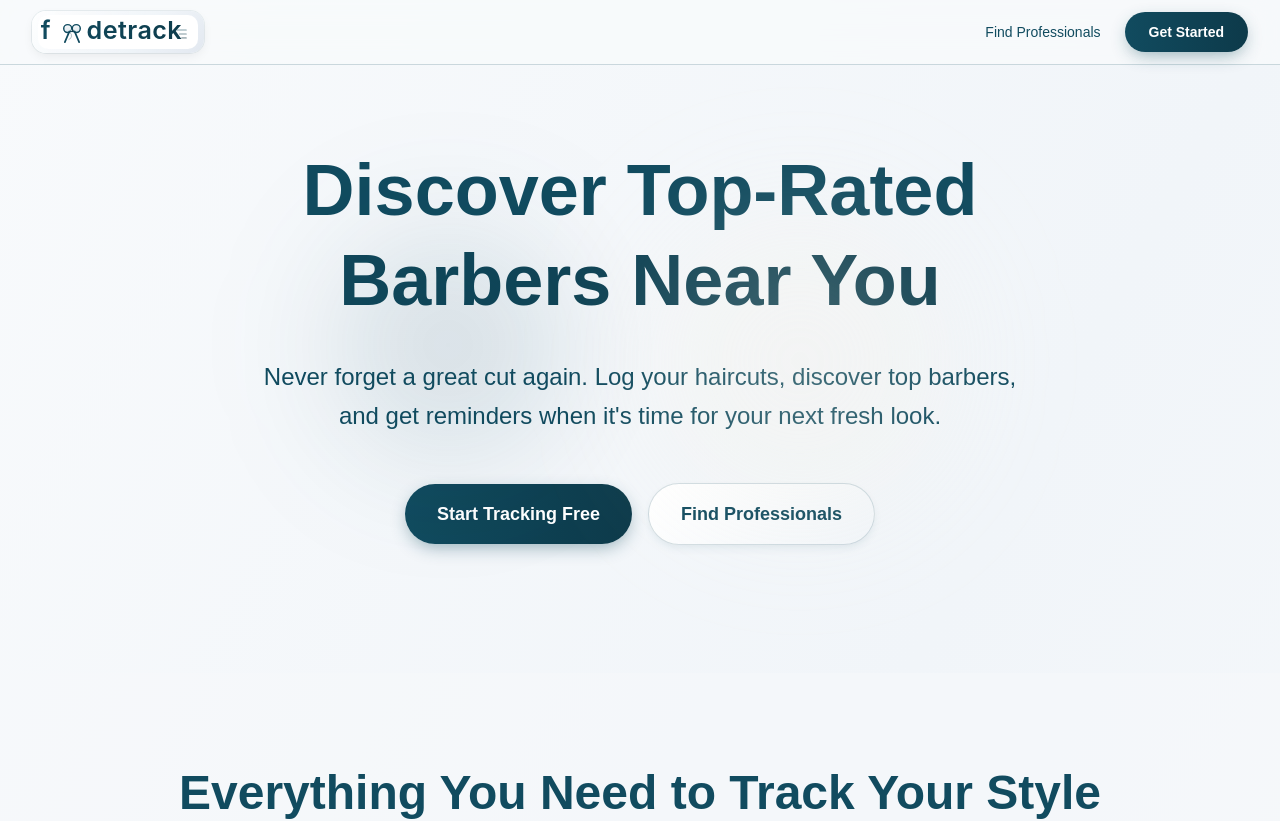
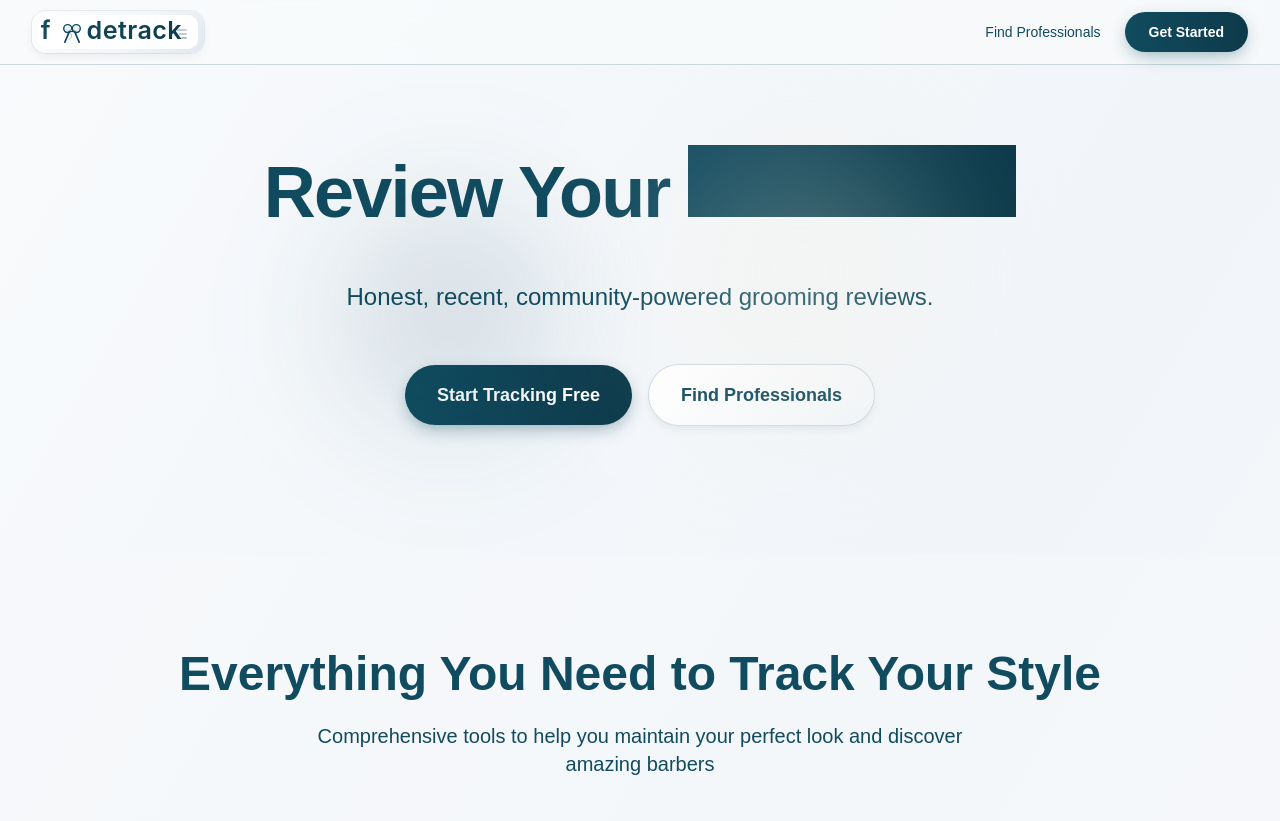
Before and after one commit to utkaxxh/fadetrack, a Next.js app: page / in a window 1280 px wide. Shown: the top 821 px of the page. Built offline with nearby package versions, Linux system fonts and the light colour scheme; no server answers; the database is empty.

Commit message:
feat: rotating headline with flipping barber/beautician/stylist animation

```diff
--- a/src/app/page.tsx
+++ b/src/app/page.tsx
@@ -71,6 +71,15 @@ export default function HomePage() {
   const [reviews, setReviews] = useState<Review[]>([]);
   const [showRoleSelection, setShowRoleSelection] = useState(false);
   const [showProfileSetup, setShowProfileSetup] = useState(false);
+  // Word flip state for hero headline
+  const flipWords = ['Barber', 'Beautician', 'Stylist'];
+  const [wordIndex, setWordIndex] = useState(0);
+  useEffect(() => {
+    const interval = setInterval(() => {
+      setWordIndex(i => (i + 1) % flipWords.length);
+    }, 2400); // cycle every 2.4s
+    return () => clearInterval(interval);
+  }, []);
   const user = useSupabaseUser();
   const { role, updateUserRole, isProfessional, isLoading: roleLoading } = useUserRole(user);
 
@@ -291,15 +300,26 @@ export default function HomePage() {
         <section className="relative pt-20 pb-32 px-4 sm:px-6 lg:px-8">
           <div className="max-w-7xl mx-auto text-center">
             <div className="animate-fade-in">
-              <h1 className="text-5xl md:text-7xl font-bold mb-8 leading-tight" style={{color: '#114B5F'}}>
-                Discover Top-Rated
-                <span className="block" style={{background: 'linear-gradient(to right, #114B5F, #0d3a4a)', WebkitBackgroundClip: 'text', WebkitTextFillColor: 'transparent', backgroundClip: 'text'}}>
-                  Barbers Near You
+              <h1
+                aria-label="Review Your Barber, Beautician, or Stylist"
+                className="text-5xl md:text-7xl font-bold mb-10 leading-tight tracking-tight"
+                style={{color: '#114B5F'}}
+              >
+                Review Your{' '}
+                <span className="relative inline-block h-[1em] overflow-hidden align-baseline w-[8.2ch]">
+                  <span
+                    key={wordIndex}
+                    className="block animate-flip-word bg-clip-text text-transparent"
+                    style={{
+                      background: 'linear-gradient(to right, #114B5F, #0d3a4a)'
+                    }}
+                  >
+                    {flipWords[wordIndex]}
+                  </span>
                 </span>
               </h1>
               <p className="text-xl md:text-2xl mb-12 max-w-3xl mx-auto leading-relaxed" style={{color: '#114B5F'}}>
-                Never forget a great cut again. Log your haircuts, discover top barbers,
-                and get reminders when it&apos;s time for your next fresh look.
+                Honest, recent, community-powered grooming reviews.
               </p>
               <div className="flex flex-col sm:flex-row gap-4 justify-center items-center">
                 <Link
@@ -317,7 +337,18 @@ export default function HomePage() {
               </div>
             </div>
           </div>
-
+          {/* Animation styles */}
+          <style jsx>{`
+            @keyframes flipWord {
+              0% { transform: translateY(100%); opacity: 0; }
+              12% { transform: translateY(0); opacity: 1; }
+              70% { transform: translateY(0); opacity: 1; }
+              88% { transform: translateY(-55%); opacity: 0; }
+              100% { transform: translateY(-55%); opacity: 0; }
+            }
+            .animate-flip-word { animation: flipWord 2.4s cubic-bezier(.77,.03,.22,1) forwards; }
+            @media (prefers-reduced-motion: reduce) { .animate-flip-word { animation: none; } }
+          `}</style>
           {/* Floating elements */}
           <div className="absolute inset-0 overflow-hidden pointer-events-none">
             <div className="absolute top-1/4 left-1/4 w-64 h-64 rounded-full blur-3xl" style={{background: 'radial-gradient(circle, rgba(17, 75, 95, 0.2), transparent)'}}></div>
```
